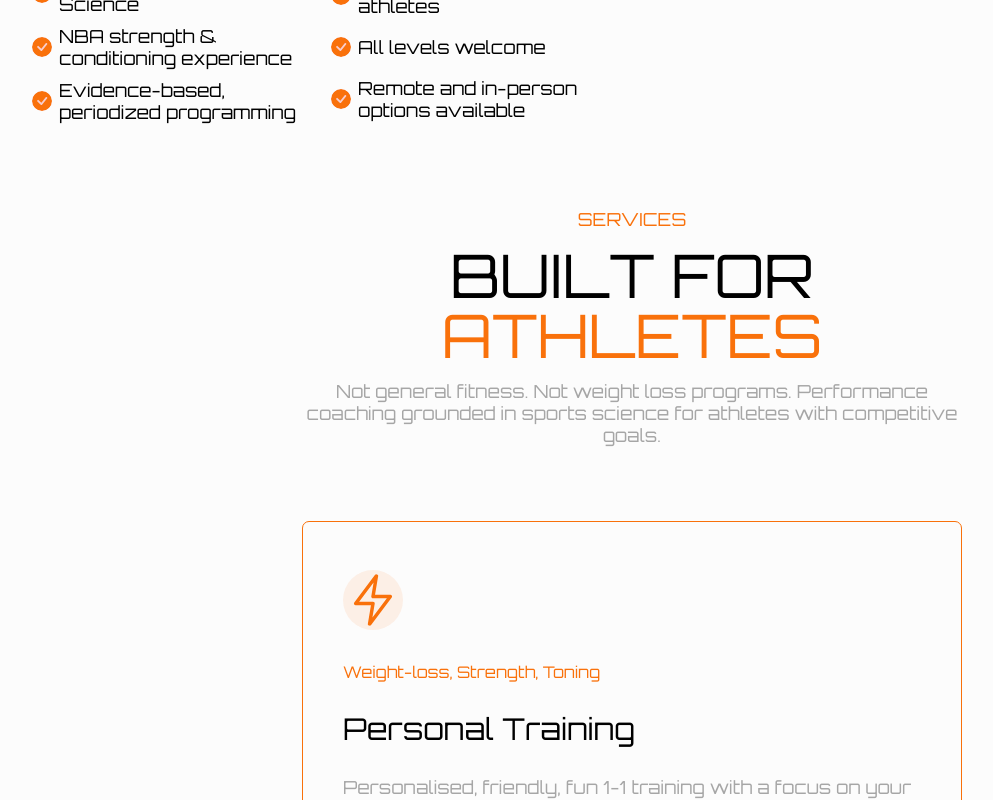
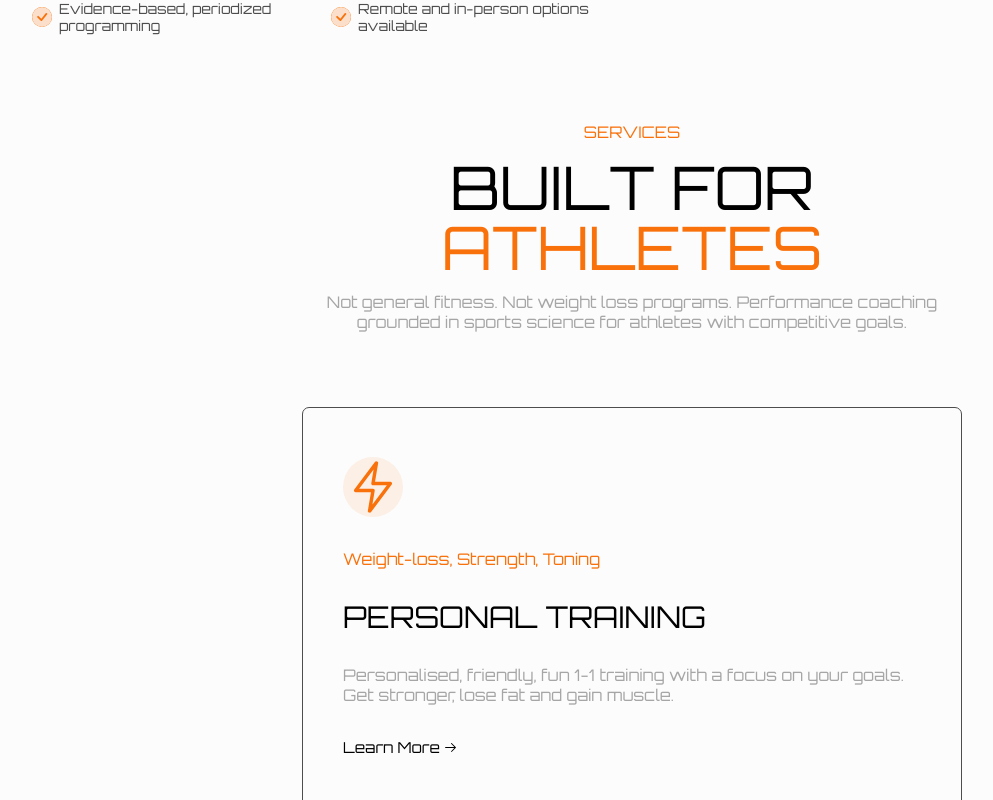
Before and after one commit to cdenby-dotcom/Cat-Denby-Performance, a Next.js app: page / in a window 1280 px wide. Shown: the part 1540-2340 px from the top of the page, without its empty margins (8-1001 px from the left). Built offline with nearby package versions, Linux system fonts and the light colour scheme.

Commit message:
theme change

```diff
--- a/app/components/About/About.module.scss
+++ b/app/components/About/About.module.scss
@@ -80,10 +80,11 @@
         }
 
         svg{
-            background-color: #EC131333;
+            background-color:#f9710b;
             border-radius: 50%;
             color: red;
             color: #f9710b;
+            color: #fbdfca;
             width: 20px;
             height: 20px;
             margin-right: 7px;
@@ -91,8 +92,9 @@
         }
 
         span{
-            font-size: 18px;
-            color: black;
+            font-size: 14px;
+            // color: black;
+            // color: #4d4d4d;
         }
 
 
--- a/app/components/ClientSection/ClientSection.module.scss
+++ b/app/components/ClientSection/ClientSection.module.scss
@@ -131,8 +131,8 @@ background-color: rgb(252, 252, 252);
             }
 
             .white{
-                color: white;
-                color: black;
+                // color: white;
+                // color: black;
             }
 
             .clientDetail{
--- a/app/components/ContactPage/ContactSection.module.scss
+++ b/app/components/ContactPage/ContactSection.module.scss
@@ -105,6 +105,7 @@
             gap: 20px;
             background-color: white;
             border: 1px solid #f9710b;
+
             border-radius: 10px;
             padding: 20px;
             // margin: 25px 0;
@@ -164,7 +165,7 @@
             list-style-position: outside;
             margin: 15px 0;
             font-size: 17px;
-            color: black;
+            // color: black;
         }
 
         li::marker {
--- a/app/components/Nav/Nav.module.scss
+++ b/app/components/Nav/Nav.module.scss
@@ -59,6 +59,7 @@
         span{
             font-size: 20px;
             display: block;
+            color: black;
         }
 
         .red{
@@ -88,6 +89,7 @@
                 color: white;
                 color: black;
                 color: #9b9a98;
+                color: #4d4d4d;
                 text-decoration: none;
                 font-size: 15px;
                 border: none;
@@ -145,9 +147,10 @@
         button{
 
             &:hover{
-                scale: (1.2);
+                scale: (1.1);
                 transition: 0.2s all;
                 color: black;
+
             }
         }
     }
--- a/app/components/Services/Services.module.scss
+++ b/app/components/Services/Services.module.scss
@@ -48,6 +48,7 @@
         min-height: 337px;
         min-height: 400px;
         border: 1px solid #f9710b;
+        border: 1px solid #4d4d4d;
         display: flex;
         flex-direction: column;
         justify-content: space-around;
--- a/app/components/Services/Services.tsx
+++ b/app/components/Services/Services.tsx
@@ -10,7 +10,7 @@ function Services() {
   const offeredServices = [{
     logo: <RxLightningBolt className={styles.logo} />,
     sports: ["Weight-loss, Strength, Toning"],
-    title: "Personal Training",
+    title: "PERSONAL TRAINING",
     description:"Personalised, friendly, fun 1-1 training with a focus on your goals. Get stronger, lose fat and gain muscle."
   },{
     logo: <RxLightningBolt className={styles.logo} />,
--- a/app/globals.scss
+++ b/app/globals.scss
@@ -49,7 +49,15 @@ p{
   color: #a6a6a6;
   color: black;
   // color: #f9710b;
-  font-size: 18px;
+  font-size: 16px;
+}
+
+li{
+  font-size: 14px;
+}
+
+p, li, span{
+  color: #4d4d4d;
 }
 
 body {
@@ -101,7 +109,7 @@ body {
         //   background-color: black;
         // background-color: #100f0ffa;
         background-color: rgb(252, 252, 252);
-        margin: 0 0 75px 0;
+        margin: 75px 0;
 
         z-index: 10000;
         // border: 1px solid rgb(0, 255, 98);
```
